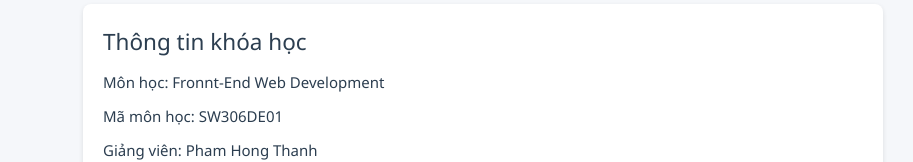
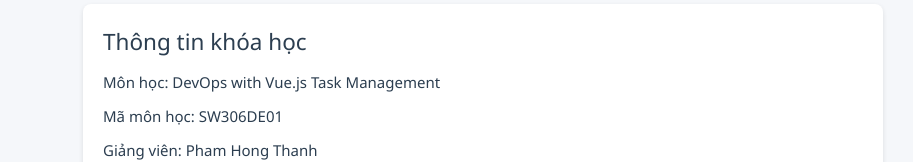
Before and after one commit to LeHTVy/devops_vue_demo, a Vue app: page /personal-info in a window 1280 px wide. Shown: the part 251-413 px from the top of the page, without its empty margins (157-1070 px from the left). Built offline with nearby package versions, Linux system fonts and the light colour scheme.

Commit message:
Update PersonalInfo file

```diff
--- a/src/components/PersonalInfo.vue
+++ b/src/components/PersonalInfo.vue
@@ -1,6 +1,6 @@
 <script setup>
 const courseInfo = {
-  courseName: 'Fronnt-End Web Development',
+  courseName: 'DevOps with Vue.js Task Management',
   courseCode: 'SW306DE01',
   instructor: 'Pham Hong Thanh',
   university: 'Hoa Sen University',
```
